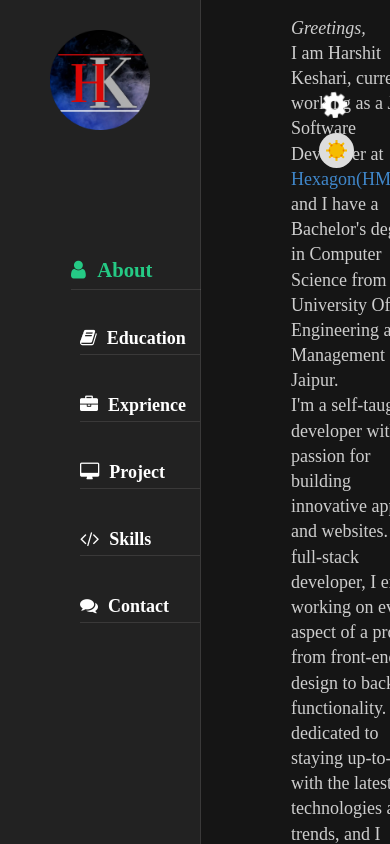
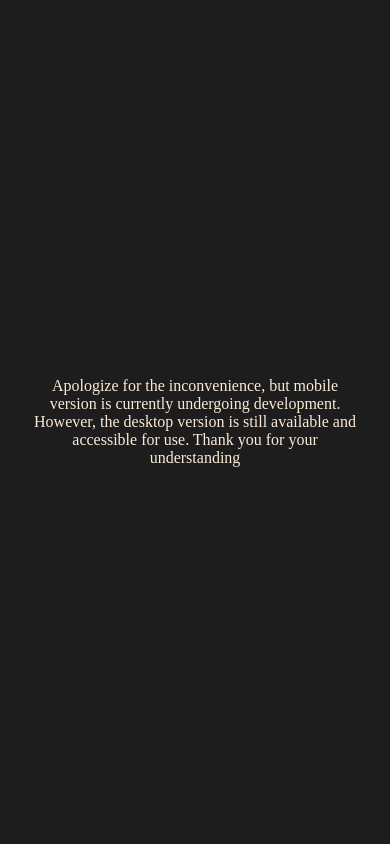
Before and after one commit to Harshit107/React-Website, a React (Create React App) app: page / in a window 390 px wide. Built offline with nearby package versions, Linux system fonts and the light colour scheme; a web font is replaced by a local one.

Commit message:
mobile version

```diff
--- a/src/HomePage.css
+++ b/src/HomePage.css
@@ -21,3 +21,18 @@
   height: 200px; /* For demo purposes */
 
  }
+
+
+
+ .mobile-version {
+  width: 100%;
+  height: 100%;
+  text-align: center;
+  padding: 30px;
+  box-sizing: border-box;
+  display: flex;
+  justify-content: center;
+  align-items: center;
+  background-color: #1d1d1d;
+  color: antiquewhite;
+ }
--- a/src/HomePage.js
+++ b/src/HomePage.js
@@ -10,6 +10,20 @@ const HomePage = () => {
   const handleNewComponentChangeReq = function(index) {
     setLoadingComponent(index)
   };
+
+  const screenWidth = window.innerWidth;
+    console.log(screenWidth);
+
+  if(screenWidth < 800) {
+    return (
+      <div className='mobile-version'>
+        Apologize for the inconvenience, but mobile version is currently
+        undergoing development. However, the desktop version is still available
+        and accessible for use. Thank you for your understanding
+      </div>
+    );
+  }
+
    return (
      <div className="homepage__container">
        <App
--- a/src/component/contact/Contact.css
+++ b/src/component/contact/Contact.css
@@ -8,11 +8,12 @@
 }
 .contact__container_connection_message{
     text-align: center;
+    margin-bottom: 20px;
 }
 
 .contact_logo_container{
   width: 100%;
-  margin-top: 40px;
+  margin-top: 20px;
   display: flex;
   justify-content: space-evenly;
 
@@ -22,7 +23,7 @@
   display: flex;
   width: 35%;
   flex-direction: column;
-  margin-top: 70px;
+  margin-top: 50px;
   padding-top: 20px;
   padding-bottom: 20px;
   padding-left: 10px;
@@ -30,6 +31,7 @@
   border-radius: 20px;
   border-top-right-radius: 70px;
   box-shadow: 50px -20px var(--matching-heading);
+  margin-bottom: 20px;
 }
 .contact__detail_row {
   display: flex;
--- a/src/component/skill/ItemContainer.js
+++ b/src/component/skill/ItemContainer.js
@@ -6,23 +6,25 @@ import {motion} from 'framer-motion/dist/framer-motion'
 const ItemContainer = (props) => {
 
   const itemLst = props.items;
-  const startDelay = 1;
+  const startDelay = 1 + props.delay;
 
    return (
-     <motion.div className="item__container_main">
-       <motion.h6
+     <motion.div className="item__container_main"
+     initial={{ y: '-150', opacity: 0 }}
+        animate={{  y: 0, opacity: 1 }}
+        transition={{ delay: props.delay, ease : 'linear' }}
+      >
+       <h6
          className="item__container_name"
-
        >
          {props.name}
-       </motion.h6>
+       </h6>
        <div className="item__container_item">
          {itemLst.map((item, index) => (
            <SkillListItem
              img={item.img}
              name={item.name}
-             startDelay={startDelay}
-             delay={index / 3.0}
+             delay={ index / 3.0 + (props.pos === 1  ? 0:startDelay )}
              key={Math.random(895) + index}
            />
          ))}
--- a/src/component/skill/Skill.js
+++ b/src/component/skill/Skill.js
@@ -12,9 +12,22 @@ const Skill = () => {
      <div className="skill__container">
        <Header heading="Tech Stack" />
        <div className="skill__tech_container">
-         <ItemContainer items={languageItems} name="Programming Languages" />
-         <ItemContainer items={frameworkItems} name="Framework and Libraries" />
-         <ItemContainer items={[...databaseItems, ...toolsItem]} name="Tools and Database" />
+         <ItemContainer
+           items={languageItems}
+           name="Programming Languages"
+           pos={1}
+           delay={0.7}
+         />
+         <ItemContainer
+           items={frameworkItems}
+           name="Framework and Libraries"
+           delay={1.5}
+         />
+         <ItemContainer
+           items={[...databaseItems, ...toolsItem]}
+           name="Tools and Database"
+           delay={3}
+         />
        </div>
      </div>
    );
```
